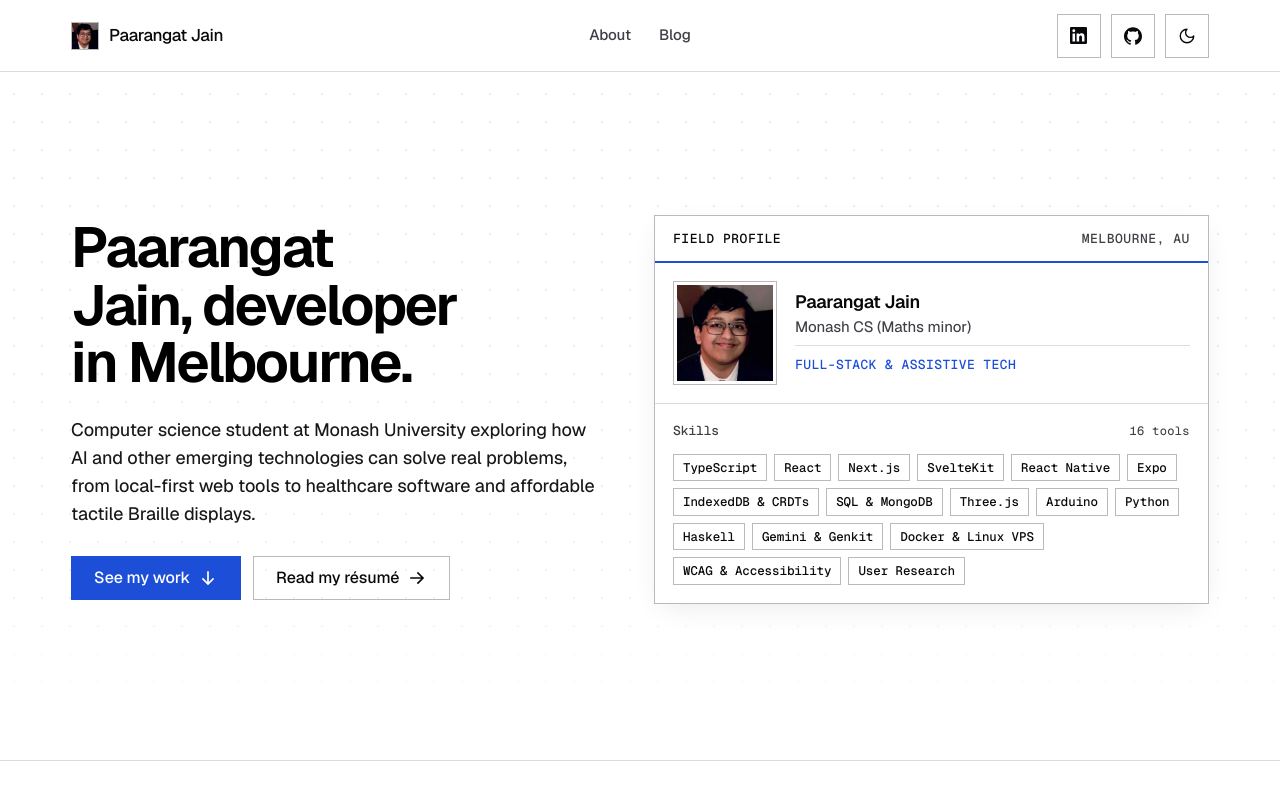
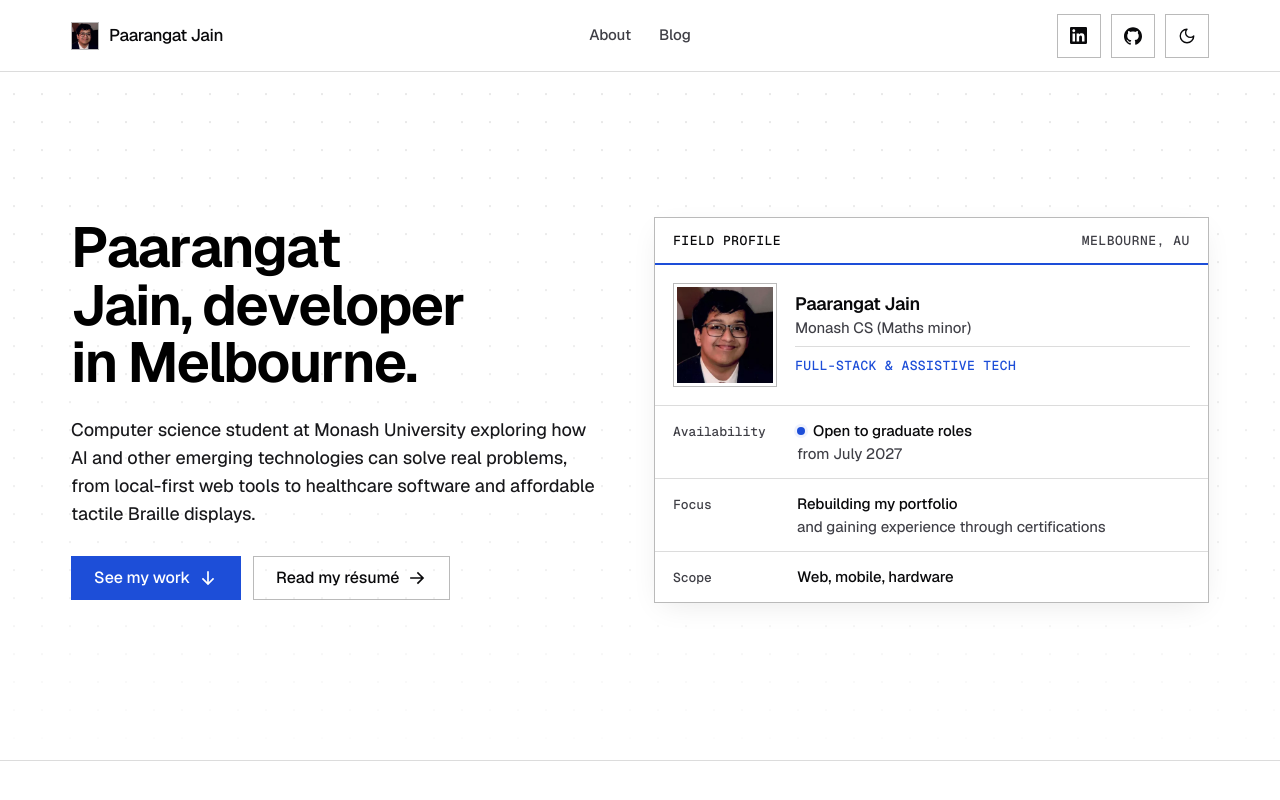
Before and after one commit to pjrus/p-jain-dev, a SvelteKit app: page / in a window 1280 px wide. Shown: the top 800 px of the page. Built offline with nearby package versions, Linux system fonts and the light colour scheme.

Commit message:
Add parallel-row hero title reveal and align Field Profile facts

```diff
--- /dev/null
+++ b/src/lib/components/CharRevealText.svelte
@@ -0,0 +1,178 @@
+<script>
+  import { onMount } from 'svelte';
+
+  /**
+   * Character-by-character left-slide text reveal with parallel row starts.
+   * Splits text into non-wrapping inline-block word spans and inline-block character spans,
+   * resets stagger offset at each visual line break so all rows animate in parallel from left
+   * to right, and triggers once at 20% viewport intersection while respecting reduced motion.
+   *
+   * @type {{
+   *   text: string,
+   *   tag?: 'h1' | 'h2' | 'h3' | 'p' | 'span',
+   *   id?: string,
+   *   class?: string,
+   *   staggerMs?: number,
+   * }}
+   */
+  let {
+    text,
+    tag = 'h1',
+    id = undefined,
+    class: className = '',
+    staggerMs = 22,
+  } = $props();
+
+  /** @type {HTMLElement | undefined} */
+  let rootEl = $state();
+  let isVisible = $state(false);
+  let reducedMotion = $state(false);
+  /** @type {number[]} */
+  let wordOffsets = $state([]);
+
+  let words = $derived(
+    text.split(' ').map((word) => ({
+      chars: Array.from(word),
+    }))
+  );
+
+  function measureRowOffsets() {
+    if (!rootEl) return;
+    const spans = Array.from(rootEl.querySelectorAll('.char-reveal-word'));
+    if (spans.length === 0) return;
+
+    let currentLineTop = spans[0].getBoundingClientRect().top;
+    let rowCharOffset = 0;
+
+    wordOffsets = spans.map((span, i) => {
+      const top = span.getBoundingClientRect().top;
+      if (top - currentLineTop > 8) {
+        currentLineTop = top;
+        rowCharOffset = 0;
+      }
+      const start = rowCharOffset;
+      // +1 accounts for the space between words on the same visual row.
+      rowCharOffset += (words[i]?.chars.length ?? 0) + 1;
+      return start;
+    });
+  }
+
+  onMount(() => {
+    const mq = window.matchMedia('(prefers-reduced-motion: reduce)');
+    reducedMotion = mq.matches;
+
+    /** @param {MediaQueryListEvent} event */
+    const onMotionChange = (event) => {
+      reducedMotion = event.matches;
+      if (event.matches) {
+        isVisible = true;
+      }
+    };
+    mq.addEventListener('change', onMotionChange);
+
+    if (reducedMotion) {
+      isVisible = true;
+      return () => mq.removeEventListener('change', onMotionChange);
+    }
+
+    /** @type {number | null} */
+    let raf1 = null;
+    /** @type {number | null} */
+    let raf2 = null;
+
+    const reveal = () => {
+      measureRowOffsets();
+      // Wait two animation frames so measured row delays and initial hidden styles commit before transitioning.
+      raf1 = requestAnimationFrame(() => {
+        raf2 = requestAnimationFrame(() => {
+          isVisible = true;
+        });
+      });
+    };
+
+    /** @type {IntersectionObserver | null} */
+    let observer = null;
+
+    if (rootEl && 'IntersectionObserver' in window) {
+      observer = new IntersectionObserver(
+        (entries) => {
+          for (const entry of entries) {
+            if (entry.isIntersecting) {
+              reveal();
+              observer?.disconnect();
+              observer = null;
+              break;
+            }
+          }
+        },
+        { threshold: 0.2 }
+      );
+      observer.observe(rootEl);
+    } else {
+      reveal();
+    }
+
+    return () => {
+      mq.removeEventListener('change', onMotionChange);
+      observer?.disconnect();
+      if (raf1 !== null) cancelAnimationFrame(raf1);
+      if (raf2 !== null) cancelAnimationFrame(raf2);
+    };
+  });
+</script>
+
+<svelte:element
+  this={tag}
+  bind:this={rootEl}
+  {id}
+  class={['char-reveal', isVisible && 'is-visible', reducedMotion && 'is-reduced', className]
+    .filter(Boolean)
+    .join(' ')}
+  aria-label={text}
+>
+  {#each words as word, wordIndex}<span class="char-reveal-word" aria-hidden="true">{#each word.chars as char, charIndex}<span
+          class="char-reveal-char"
+          aria-hidden="true"
+          style:--char-delay={reducedMotion
+            ? '0ms'
+            : `${((wordOffsets[wordIndex] ?? 0) + charIndex) * staggerMs}ms`}
+        >{char}</span>{/each}</span>{#if wordIndex < words.length - 1}{' '}{/if}{/each}
+</svelte:element>
+
+<style>
+  .char-reveal-word {
+    display: inline-block;
+    white-space: nowrap;
+  }
+
+  .char-reveal-char {
+    display: inline-block;
+  }
+
+  :global(html.m-enter) .char-reveal:not(.is-visible):not(.is-reduced) .char-reveal-char {
+    opacity: 0;
+    transform: translate3d(-12px, 0, 0);
+  }
+
+  :global(html.m-enter) .char-reveal.is-visible:not(.is-reduced) .char-reveal-char {
+    opacity: 1;
+    transform: translate3d(0, 0, 0);
+    transition:
+      opacity 0.4s cubic-bezier(0.22, 1, 0.36, 1) var(--char-delay, 0ms),
+      transform 0.4s cubic-bezier(0.22, 1, 0.36, 1) var(--char-delay, 0ms);
+  }
+
+  .char-reveal.is-reduced .char-reveal-char {
+    opacity: 1;
+    transform: none;
+    transition: none;
+  }
+
+  @media (prefers-reduced-motion: reduce) {
+    .char-reveal .char-reveal-char {
+      opacity: 1 !important;
+      transform: none !important;
+      transition: none !important;
+    }
+  }
+</style>
--- a/src/lib/components/FieldProfile.svelte
+++ b/src/lib/components/FieldProfile.svelte
@@ -1,9 +1,9 @@
 <script>
   import { base } from '$app/paths';
-  import { skills } from '$lib/data/content.js';
+  import { heroFacts } from '$lib/data/content.js';
 </script>
 
-<aside class="dossier-plate" aria-label="Paarangat Jain field profile and skills">
+<aside class="dossier-plate" aria-label="Paarangat Jain field profile">
   <header class="dossier-head">
     <span class="dossier-kicker">Field profile</span>
     <span class="dossier-location">Melbourne, AU</span>
@@ -27,18 +27,17 @@
     </div>
   </div>
 
-  <div class="dossier-skills" aria-label="Technical skills">
-    <div class="dossier-skills-head">
-      <span class="meta-label">Skills</span>
-      <span class="dossier-skills-count">{skills.length} tools</span>
-    </div>
-
-    <ul class="dossier-skill-list">
-      {#each skills as skill (skill)}
-        <li class="dossier-skill">{skill}</li>
-      {/each}
-    </ul>
-  </div>
+  <dl class="dossier-facts" aria-label="Availability, focus, and scope">
+    {#each heroFacts as row (row.label)}
+      <div class="dossier-fact">
+        <dt>{row.label}</dt>
+        <dd>
+          {#if row.open}<span class="dossier-fact-dot" aria-hidden="true"></span>{/if}{row.value}
+          {#if row.note}<span class="dossier-fact-note">{row.note}</span>{/if}
+        </dd>
+      </div>
+    {/each}
+  </dl>
 </aside>
 
 <style>
@@ -134,42 +133,54 @@
     text-transform: uppercase;
   }
 
-  .dossier-skills {
-    display: grid;
-    gap: 12px;
-    padding: 18px;
+  .dossier-facts {
+    margin: 0;
   }
 
-  .dossier-skills-head {
-    display: flex;
+  .dossier-fact {
+    display: grid;
+    grid-template-columns: 112px minmax(0, 1fr);
+    gap: 12px;
     align-items: baseline;
-    justify-content: space-between;
-    gap: 12px;
+    padding: 14px 18px;
+    border-bottom: 1px solid var(--line);
   }
 
-  .dossier-skills-count {
-    color: var(--muted);
-    font-family: var(--font-mono);
-    font-size: 0.75rem;
-    letter-spacing: 0.03em;
-    font-variant-numeric: tabular-nums;
+  .dossier-fact:last-child {
+    border-bottom: 0;
   }
 
-  .dossier-skill-list {
-    display: flex;
-    flex-wrap: wrap;
-    gap: 7px;
+  .dossier-fact dt {
+    font-family: var(--font-mono);
+    font-size: var(--t-label);
+    font-weight: 500;
+    color: var(--muted);
   }
 
-  .dossier-skill {
-    padding: 5px 9px;
-    border: 1px solid var(--line-strong);
-    background: var(--surface-raised);
+  .dossier-fact dd {
+    margin: 0;
+    font-size: var(--t-small);
+    font-weight: 500;
+    line-height: 1.4;
     color: var(--ink);
-    font-family: var(--font-mono);
-    font-size: 0.78125rem;
-    font-weight: 500;
-    line-height: 1.25;
+  }
+
+  .dossier-fact-dot {
+    display: inline-block;
+    width: 8px;
+    height: 8px;
+    margin-right: 8px;
+    border-radius: var(--r-pill);
+    background: var(--link);
+    box-shadow: 0 0 0 3px var(--accent-tint);
+    vertical-align: 1px;
+  }
+
+  .dossier-fact-note {
+    display: block;
+    margin-top: 2px;
+    color: var(--muted);
+    font-weight: 450;
   }
 
   @media (max-width: 920px) {
@@ -184,8 +195,9 @@
       height: 84px;
     }
 
-    .dossier-skills {
-      padding: 16px;
+    .dossier-fact {
+      grid-template-columns: 100px minmax(0, 1fr);
+      padding: 12px 16px;
     }
   }
 </style>
--- a/src/routes/+page.svelte
+++ b/src/routes/+page.svelte
@@ -2,13 +2,14 @@
   import { onMount } from 'svelte';
   import { base } from '$app/paths';
   import ArrowIcon from '$lib/components/ArrowIcon.svelte';
+  import CharRevealText from '$lib/components/CharRevealText.svelte';
   import FieldProfile from '$lib/components/FieldProfile.svelte';
   import IconGithub from '$lib/components/IconGithub.svelte';
   import IconLinkedin from '$lib/components/IconLinkedin.svelte';
   import ProjectCard from '$lib/components/ProjectCard.svelte';
   import SeoHead from '$lib/components/SeoHead.svelte';
   import { buildContactMailto, validateContact } from '$lib/contact.js';
-  import { education, experience, projects, status } from '$lib/data/content.js';
+  import { education, experience, heroFacts, projects } from '$lib/data/content.js';
   import { clamp01, onScrollFrame } from '$lib/scroll.js';
   import { canonicalUrl } from '$lib/seo.js';
 
@@ -209,7 +210,7 @@
         height="300"
         loading="lazy"
       />
-      <h1 id="hero-title">Paarangat Jain, developer in Melbourne.</h1>
+      <CharRevealText id="hero-title" text="Paarangat Jain, developer in Melbourne." />
       <p class="hero-intro">
         Computer science student at Monash University exploring how AI and other emerging technologies can solve real problems, from local-first web tools to healthcare software and affordable tactile Braille displays.
       </p>
@@ -229,27 +230,15 @@
       </div>
 
       <dl class="hero-facts">
-        {#each status.rows.filter((row) => row.label !== 'Based') as row}
-          <div class="hero-fact--status">
+        {#each heroFacts as row (row.label)}
+          <div>
             <dt>{row.label}</dt>
             <dd>
               {#if row.open}<span class="hero-fact-dot" aria-hidden="true"></span>{/if}{row.value}
-              <span class="hero-fact-note">{row.note}</span>
+              {#if row.note}<span class="hero-fact-note">{row.note}</span>{/if}
             </dd>
           </div>
         {/each}
-        <div>
-          <dt>Location</dt>
-          <dd>Melbourne, Victoria</dd>
-        </div>
-        <div>
-          <dt>Degree</dt>
-          <dd>Monash CS (2024–2027)</dd>
-        </div>
-        <div>
-          <dt>Scope</dt>
-          <dd>Web, mobile, hardware</dd>
-        </div>
       </dl>
     </div>
 
--- a/src/styles/hero.css
+++ b/src/styles/hero.css
@@ -98,11 +98,6 @@
   color: var(--ink);
 }
 
-/* Status rows merged into the facts: phones only (desktop shows the plate) */
-.hero-fact--status {
-  display: none;
-}
-
 .hero-fact-dot {
   display: inline-block;
   width: 8px;
@@ -138,23 +133,19 @@
 }
 
 /* Hero load entrance */
-html.m-enter:not(.m-enter-done) .hero-copy > *,
+html.m-enter:not(.m-enter-done) .hero-copy > *:not(h1),
 html.m-enter:not(.m-enter-done) .hero-stage {
   opacity: 0;
   transform: translate3d(0, 12px, 0);
 }
 
-html.m-enter-done .hero-copy > *,
+html.m-enter-done .hero-copy > *:not(h1),
 html.m-enter-done .hero-stage {
   opacity: 1;
   transform: none;
   transition:
     opacity 540ms var(--ease-enter),
     transform 540ms var(--ease-enter);
-}
-
-html.m-enter-done .hero-copy > *:nth-child(2) {
-  transition-delay: 60ms;
 }
 
 html.m-enter-done .hero-copy > *:nth-child(3) {
@@ -249,11 +240,6 @@ html.m-enter-done .hero-stage {
     margin-bottom: 2px;
   }
 
-  /* The plate's rows live in the facts list here, so the plate itself hides */
-  .hero-fact--status {
-    display: block;
-  }
-
   .hero-stage {
     display: none;
   }
```
Also changed, not shown: src/lib/data/content.js, 1 other file (tests, documents, lock files or other folders).
